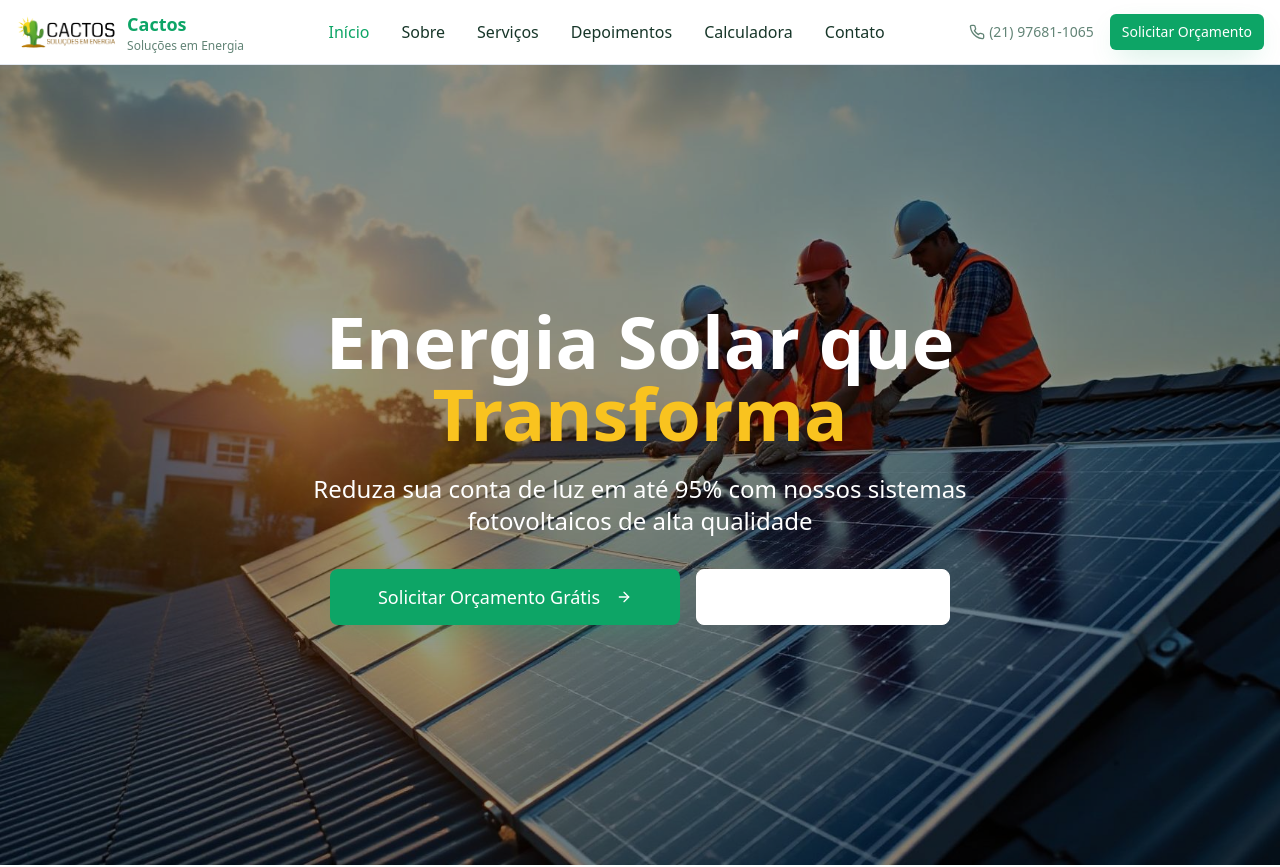
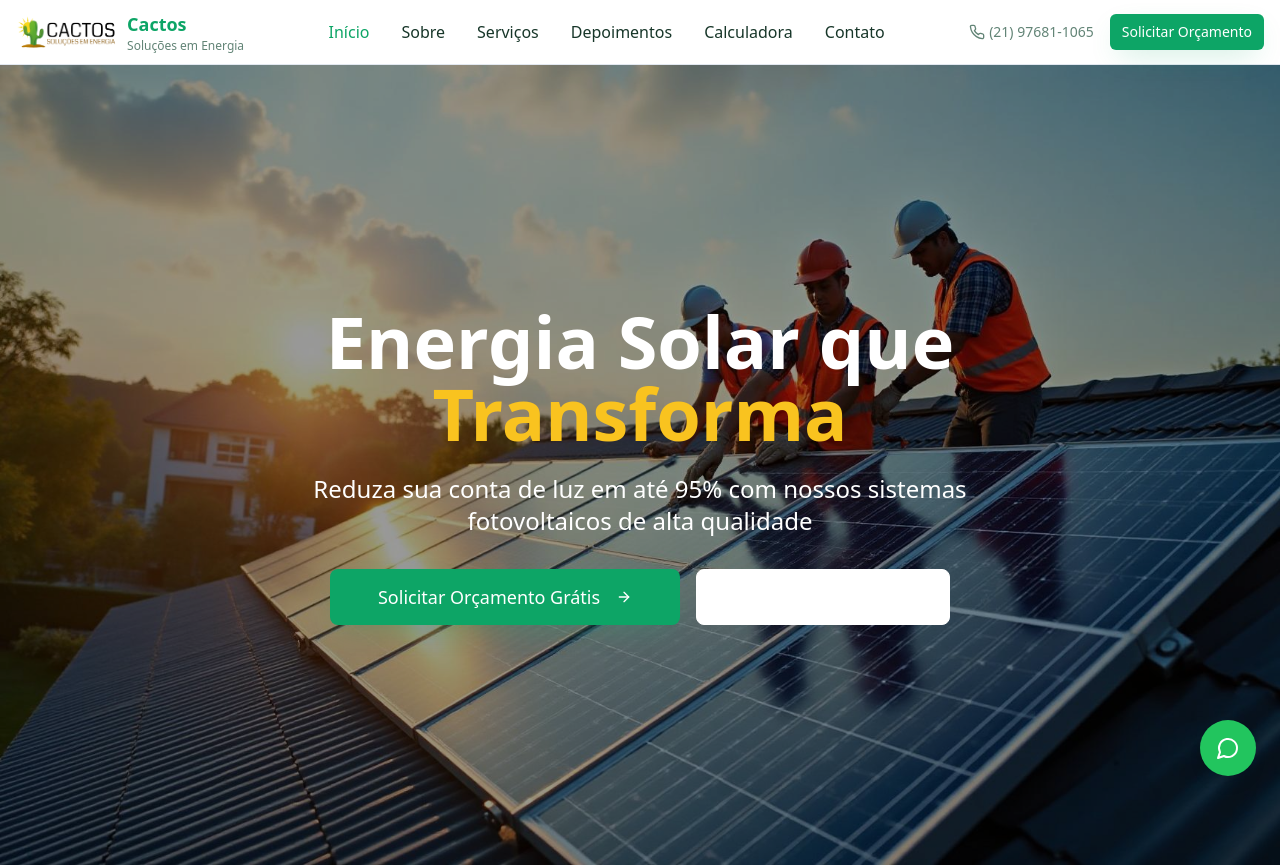
Before and after one commit to viniciusclt/cactos-solar-website, a React (Vite) app: page / in a window 1280 px wide. Shown: the top 867 px of the page. Built offline with nearby package versions, Linux system fonts and the light colour scheme.

Commit message:
Add floating WhatsApp icon
Add a floating WhatsApp icon with a link to the company's WhatsApp.

```diff
--- a/src/components/Layout.tsx
+++ b/src/components/Layout.tsx
@@ -1,6 +1,7 @@
 import { ReactNode } from "react";
 import Navigation from "./Navigation";
 import Footer from "./Footer";
+import WhatsAppFloat from "./WhatsAppFloat";
 
 interface LayoutProps {
   children: ReactNode;
@@ -14,6 +15,7 @@ const Layout = ({ children }: LayoutProps) => {
         {children}
       </main>
       <Footer />
+      <WhatsAppFloat />
     </div>
   );
 };
--- /dev/null
+++ b/src/components/WhatsAppFloat.tsx
@@ -0,0 +1,21 @@
+import { MessageCircle } from "lucide-react";
+
+const WhatsAppFloat = () => {
+  const handleWhatsAppClick = () => {
+    const phone = "5521976811065";
+    const message = encodeURIComponent("vim pelo site e gostaria de fazer um orçamento");
+    window.open(`https://wa.me/${phone}?text=${message}`, "_blank");
+  };
+
+  return (
+    <button
+      onClick={handleWhatsAppClick}
+      className="fixed bottom-6 right-6 bg-green-500 hover:bg-green-600 text-white p-4 rounded-full shadow-lg transition-all duration-300 hover:scale-110 z-50"
+      aria-label="Falar no WhatsApp"
+    >
+      <MessageCircle className="w-6 h-6" />
+    </button>
+  );
+};
+
+export default WhatsAppFloat;
```
